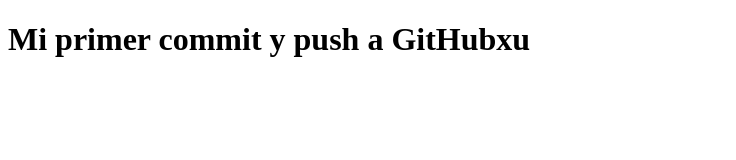
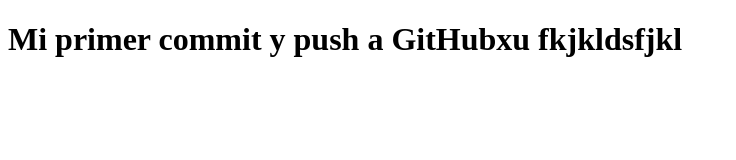
Before and after one commit to monofrancoe/repositorio-sabados, a plain HTML site: page index.html in a window 1280 px wide. Shown: the whole page, without its empty margins (0-736 px from the left). Drawn offline with Linux system fonts and the light colour scheme.

```diff
--- a/index.html
+++ b/index.html
@@ -7,6 +7,6 @@
     <title>Document</title>
 </head>
 <body>
-    <h1>Mi primer commit y push a GitHubxu</h1>
+    <h1>Mi primer commit y push a GitHubxu fkjkldsfjkl</h1>
 </body>
 </html>
```
